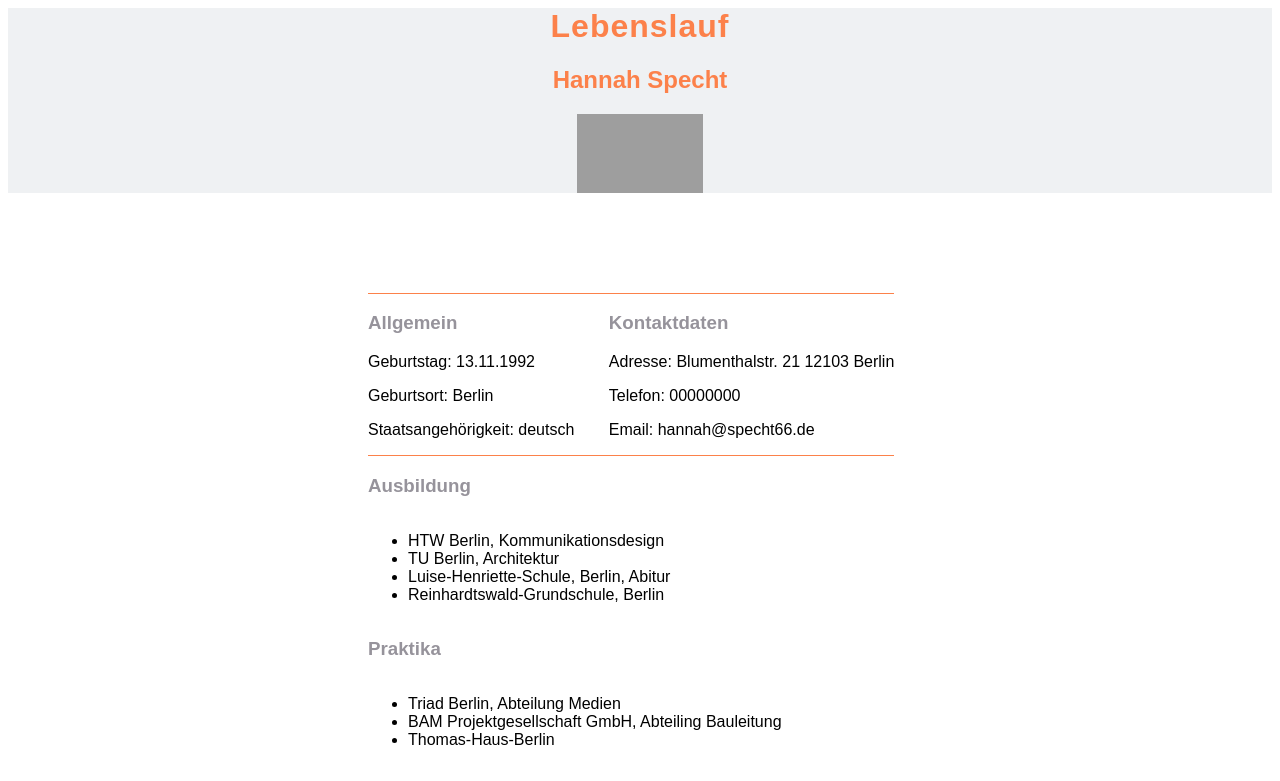
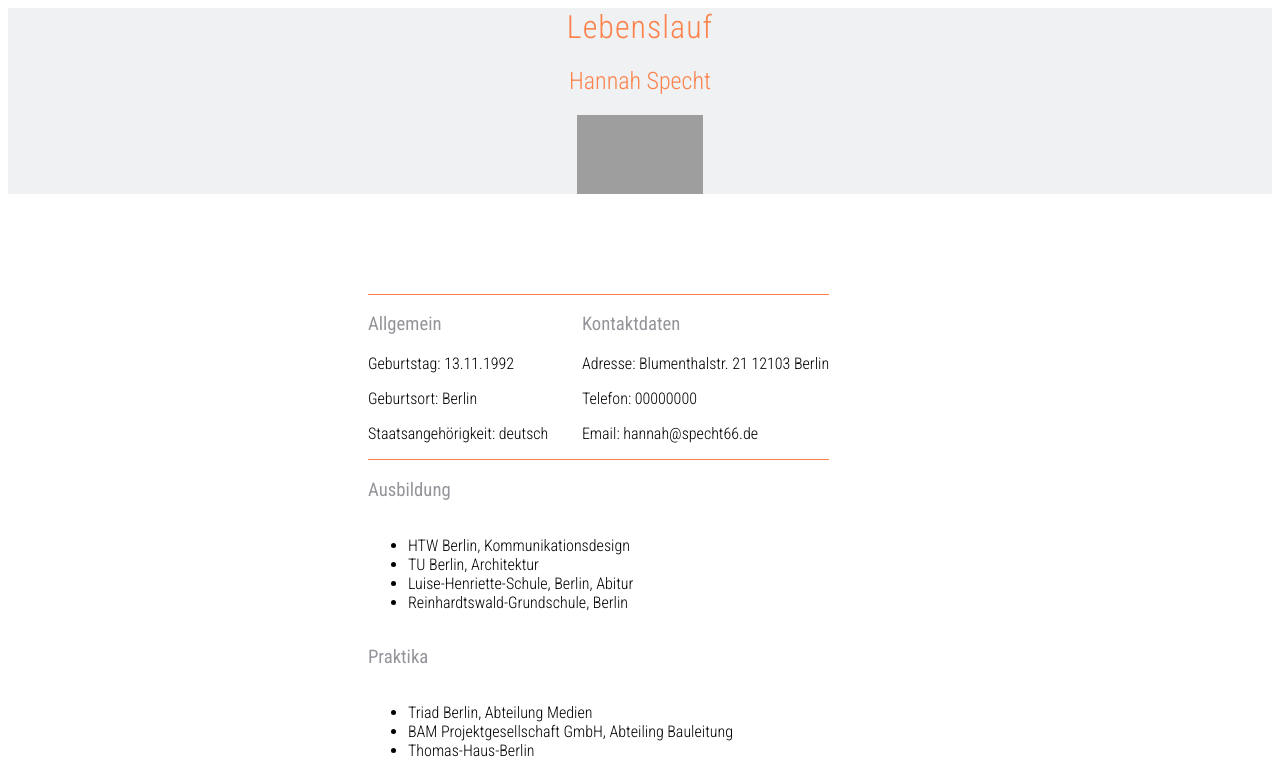
Before and after one commit to HannahSpecht/hannah-specht, a plain HTML site: page index.html in a window 1280 px wide. Shown: the top 781 px of the page. Drawn offline with Linux system fonts and the light colour scheme; grey boxes are pictures that could not be loaded.

Commit message:
neue Schrift

```diff
--- a/css/stylesheet.css
+++ b/css/stylesheet.css
@@ -3,17 +3,25 @@
   width: 800px
   margin-left: auto;
   margin-right: auto;
-  font-family: Arial;
+  font-family:'Roboto Condensed', sans-serif;
+  font-weight: 300;
 }
 .lebenslauf {
   letter-spacing: 1px;
+  font-family:'Roboto Condensed', sans-serif;
+  font-weight: 300;
 }
 .header {
+  font-family: 'Roboto Condensed', sans-serif;
+  font-weight:300;
   margin-bottom: 100px;
   background: #EFF1F3;
   text-align: center;
   color: #FC814A;
 
+}
+.header h2 {
+  font-weight: 300;
 }
 .list-one {
   display:inline-block;
@@ -33,7 +41,8 @@
   display: inline-block;
 }
 h3 {
-  font-family: Arial;
+  font-family:'Roboto Condensed', sans-serif;
+  font-weight: 400;
   color: #96939B;
 
 }
--- a/index.html
+++ b/index.html
@@ -1,20 +1,23 @@
 <html>
 <head>
   <meta charset="utf-8">
+  <link href='https://fonts.googleapis.com/css?family=Roboto+Condensed:400,300,300italic,400italic,700,700italic' rel='stylesheet' type='text/css'>
   <title>Hannahs Lebenslauf</title>
 
   <link href="css/stylesheet.css" rel="stylesheet" media="screen, projection" />
 </head>
+
 <body>
-  <div class="wrapper">
+
   <header class="header">
-   <div class="lebenslauf">
-   <h1>Lebenslauf</h1>
-   </div>
+
+    <h1 class="lebenslauf">Lebenslauf</h1>
+
    <h2>Hannah Specht</h2>
    <img src="http://aardvark-admin.shopaardvark.com/data/upload/Images/WS-17612.jpg" class="specht" />
  </header>
 
+<div class="wrapper">
 
 <div class="kontaktallgemein">
 
```
